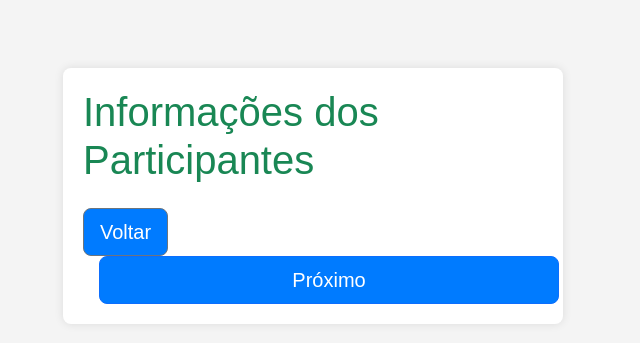
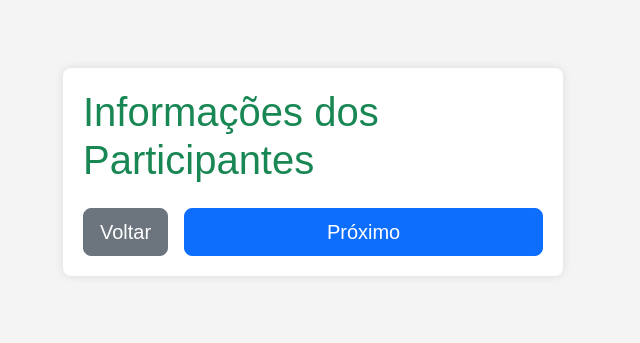
Before and after one commit to yurigalindo/site_festa_junina, a Flask app: template templates/names_form.html in a window 1280 px wide. Shown: the top 343 px of the page, without its empty margins (327-967 px from the left). Run offline with Flask 2, Linux system fonts and the light colour scheme; the template is opened without the code that fills it, so the values that code supplies are empty.

Commit message:
fixed buttons

```diff
--- a/templates/names_form.html
+++ b/templates/names_form.html
@@ -17,9 +17,6 @@
         .error { color: red; margin-bottom: 10px; }
         .person-entry { margin-bottom: 15px; padding-bottom: 10px; border-bottom: 1px solid #eee; }
         .person-entry:last-child { border-bottom: none; }
-        .navigation-buttons { margin-top: 20px; }
-        .navigation-buttons button { background-color: #007bff; margin-right: 10px; }
-        .navigation-buttons button:hover { background-color: #0056b3; }
     </style>
 </head>
 <body>
@@ -43,8 +40,8 @@
                 <label for="vegetarian_{{ i }}" style="display: inline;">Vegetariano?</label>
             </div>
             {% endfor %}
-            <div class="navigation-buttons">
-                <button type="button" onclick="window.location.href='{{ url_for('number_of_people') }}'" class="btn btn-secondary btn-lg">Voltar</button>
+            <div class="d-flex justify-content-between align-items-center mt-4">
+                <a href="{{ url_for('number_of_people') }}" class="btn btn-secondary btn-lg">Voltar</a>
                 <button type="submit" class="btn btn-primary btn-lg w-100 ms-3">Próximo</button>
             </div>
         </form>
```
